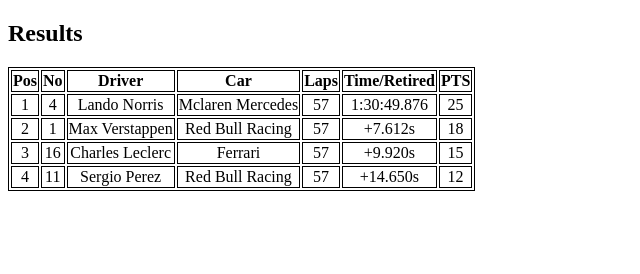
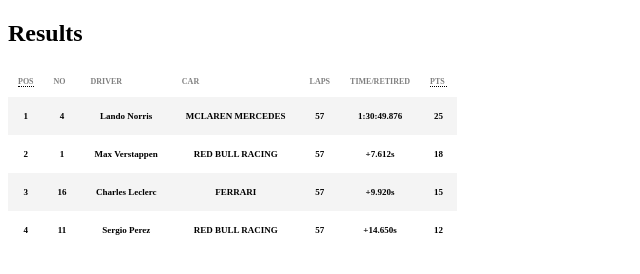
Before and after one commit to hugo-m12/aula2exercicios-HTML, a plain HTML site: page exercicio 2 aula 2.html in a window 1280 px wide. Shown: the whole page, without its empty margins (0-640 px from the left). Drawn offline with Linux system fonts and the light colour scheme.

Commit message:
table styling updated

```diff
--- a/exercicio 2 aula 2.html
+++ b/exercicio 2 aula 2.html
@@ -9,9 +9,28 @@
   <meta name="keywords" content="HTML, CSS, JavaScript">
   <meta name="author" content="Hugo Moreira">
   <style>
-    table, th, td {
-      border:1px solid black;
+    table{
+      border-collapse: collapse;
     }
+    th{
+      text-align: left;
+      text-transform: uppercase;
+      font-size: 8px;
+      padding: 10px;
+      color: gray
+    }
+
+    .uppercase{
+      text-transform: uppercase;
+    }
+     .linha-cinzenta{
+      background-color: #f4f4f4;
+    }
+    td{
+      padding: 14px;
+      font-size: 9px;
+      font-weight: bold;
+     }
     </style>
 
   <link rel="stylesheet" href="./css/styles.css">
@@ -21,19 +40,27 @@
     <h2> <strong> Results </strong> </h2>
     <table style="height: 10%; text-align: center;">
         <tr>
-          <th>Pos</th>
+          <th>
+            <div style="border-bottom: 1px dotted #000">
+              Pos
+          </div>
+        </th>
           <th>No</th>
           <th>Driver</th>
           <th>Car</th>
           <th>Laps</th>
           <th>Time/Retired</th>
-          <th>PTS</th>
+          <th>
+            <div style="border-bottom: 1px dotted #000">
+              PTS
+          </div>
+        </th>
         </tr>
-        <tr>
+        <tr class="linha-cinzenta">
           <td>1</td>
           <td>4</td>
           <td>Lando Norris</td>
-          <td>Mclaren Mercedes</td>
+          <td class="uppercase">Mclaren Mercedes</td>
           <td>57</td>
           <td>1:30:49.876</td>
           <td>25</td>
@@ -42,16 +69,16 @@
             <td>2</td>
             <td>1</td>
             <td>Max Verstappen</td>
-            <td>Red Bull Racing</td>
+            <td class="uppercase">Red Bull Racing</td>
             <td>57</td>
             <td>+7.612s</td>
             <td>18</td>
         </tr>
-        <tr>
+        <tr class="linha-cinzenta">
             <td>3</td>
             <td>16</td>
             <td>Charles Leclerc</td>
-            <td>Ferrari</td>
+            <td class="uppercase">Ferrari</td>
             <td>57</td>
             <td>+9.920s</td>
             <td>15</td>
@@ -60,7 +87,7 @@
             <td>4</td>
             <td>11</td>
             <td>Sergio Perez</td>
-            <td>Red Bull Racing</td>
+            <td class="uppercase">Red Bull Racing</td>
             <td>57</td>
             <td>+14.650s</td>
             <td>12</td>
```
